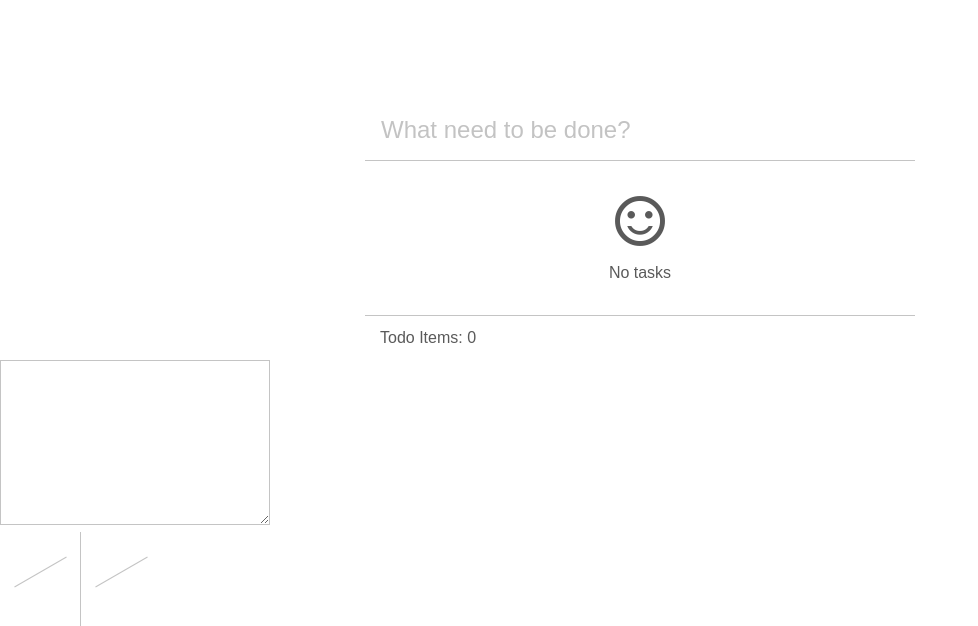
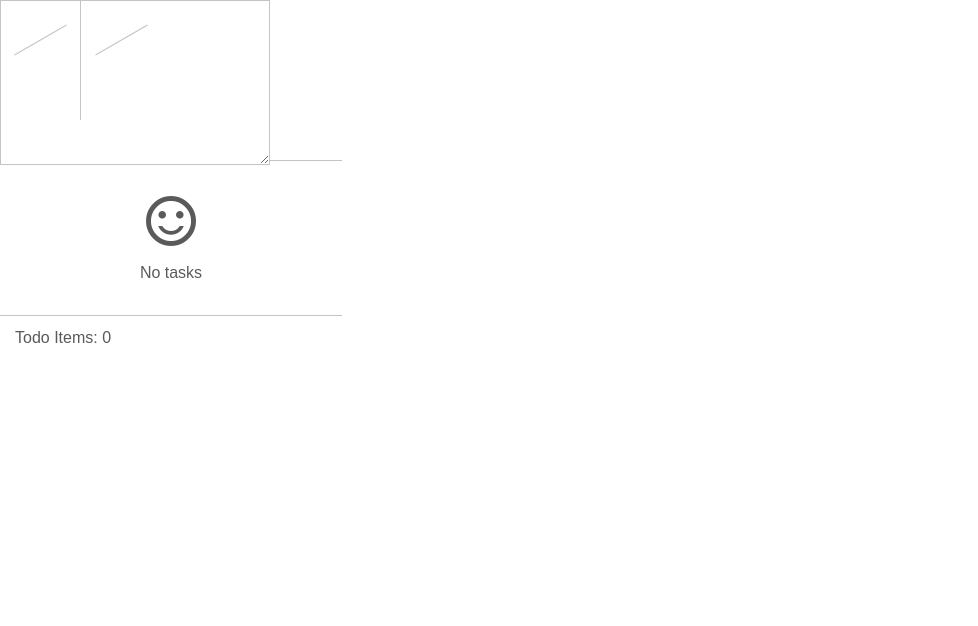
Before and after one commit to Ryutaro0802/useful-tab, a React (Create React App) app: page / in a window 1280 px wide. Shown: the top 626 px of the page, without its empty margins (0-978 px from the left). Built offline with nearby package versions, Linux system fonts and the light colour scheme; no server answers.

Commit message:
Dnd実装

```diff
--- a/src/App.jsx
+++ b/src/App.jsx
@@ -1,7 +1,9 @@
 import React, { Component } from "react";
 import Todo from "./components/todo/Todo";
 import Memo from "./components/memo/Memo";
-import Weather from './components/weather/Weather';
+import Weather from "./components/weather/Weather";
+// import DragItems from "./components/common/DragItems";
+import DragItem from "./components/common/DragItem";
 
 export default class App extends Component {
   constructor() {
@@ -11,9 +13,15 @@ export default class App extends Component {
   render() {
     return (
       <div>
-        <Todo />
-        <Memo />
-        <Weather />
+        <DragItem>
+          <Todo />
+        </DragItem>
+        <DragItem>
+          <Memo />
+        </DragItem>
+        <DragItem>
+          <Weather />
+        </DragItem>
       </div>
     );
   }
--- /dev/null
+++ b/src/components/common/DragItem.jsx
@@ -0,0 +1,66 @@
+import React, { Component } from "react";
+import { StyleSheet, css } from "aphrodite";
+
+export default class DragItem extends Component {
+  constructor(props) {
+    super(props);
+    this.draggableItem = React.createRef();
+    this.x = 0;
+    this.y = 0;
+    this.classes = {
+      dragging: "dragging"
+    };
+  }
+  componentDidMount() {
+    const dragItemElement = this.draggableItem.current;
+    const handleMouseDown = e => {
+      console.log('mouseDown');
+      dragItemElement.classList.add(this.classes.dragging);
+      this.x = e.pageX - dragItemElement.offsetLeft;
+      this.y = e.pageX - dragItemElement.offsetTop;
+      document.body.addEventListener("mousemove", handleMouseMove, false);
+    };
+    const handleMouseMove = e => {
+      console.log('mouseMove');
+      dragItemElement.style.left = `${e.pageX - this.x}px`;
+      dragItemElement.style.top = `${e.pageY - this.y}px`;
+    };
+    const handleMouseUp = () => {
+      console.log('mouseUP');
+      dragItemElement.removeEventListener(
+        "mousedown",
+        handleMouseDown,
+        false
+      );
+      document.body.removeEventListener(
+        "mousemove",
+        handleMouseMove,
+        false
+      );
+      dragItemElement.removeEventListener(
+        "mouseup",
+        handleMouseUp,
+        false
+      );
+    };
+    dragItemElement.addEventListener("mousedown", handleMouseDown, false);
+    dragItemElement.addEventListener('mouseup', handleMouseUp, false);
+  }
+  render() {
+    return (
+      <div className={css(styles.DragItem)} ref={this.draggableItem}>
+        {this.props.children}
+      </div>
+    );
+  }
+}
+
+const styles = StyleSheet.create({
+  DragItem: {
+    cursor: "move",
+    position: "absolute"
+  },
+  "[draggable]": {
+    userSelect: "none"
+  }
+});
--- /dev/null
+++ b/src/components/common/DragItems.jsx
@@ -0,0 +1,16 @@
+import React, { Component } from "react";
+
+function Contents() {
+  return null;
+}
+
+export default class DragItems extends Component {
+  static Contents = Contents;
+
+  render() {
+    const { children } = this.props;
+    const contents = children.find(child => child.type === contents);
+
+    return <div>{contents ? contents.props.children : null}</div>;
+  }
+}
```
